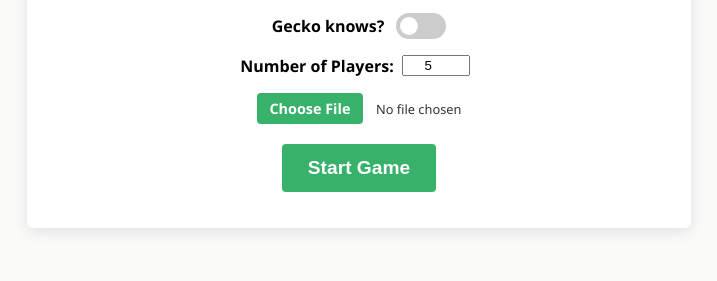
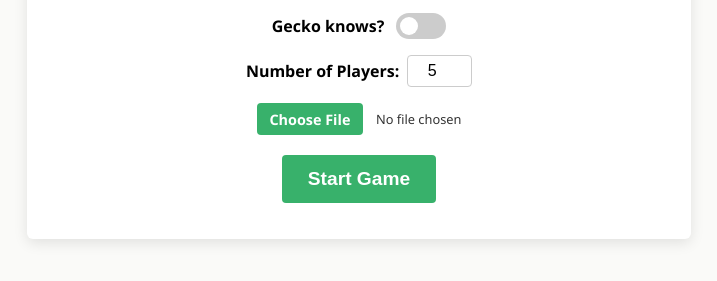
Before and after one commit to ShivanKaul/find-the-gecko, a plain HTML site: page index.html in a window 1280 px wide. Shown: the part 183-464 px from the top of the page, without its empty margins (281-998 px from the left). Drawn offline with Linux system fonts and the light colour scheme.

Commit message:
number length

```diff
--- a/index.html
+++ b/index.html
@@ -29,7 +29,7 @@
     <!-- Number of players line -->
     <div class="controls">
       <label for="player-count">Number of Players: </label>
-      <input id="player-count" type="number" min="2" value="5">
+      <input id="player-count" type="number" min="2" max="99" value="5">
     </div>
 
     <!-- File upload + Clear on same line -->
--- a/styles.css
+++ b/styles.css
@@ -106,9 +106,12 @@ input:checked + .slider:before {
 }
 
 .controls input[type="number"] {
-  width: 60px;
+  width: 50px; /* Adjust width for exactly 2 digits */
+  padding: 0.4rem;
+  border: 1px solid #ccc;
+  border-radius: 4px;
+  font-size: 1rem;
   text-align: center;
-  margin-right: 0.5rem;
 }
 
 /* File upload row */
```
